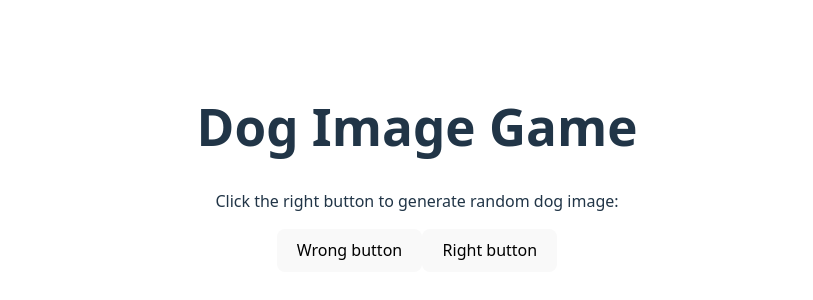
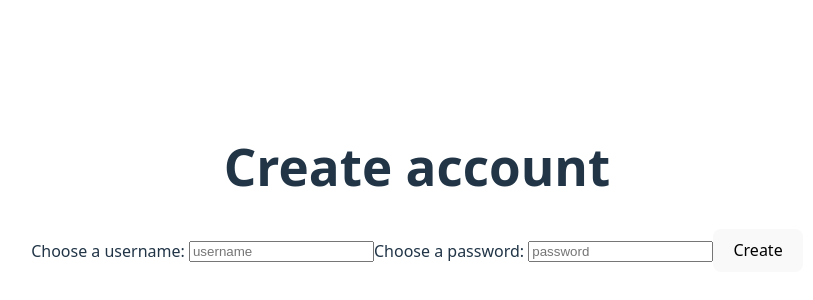
Before and after one commit to lelletocka/react-minigame-p2, a React (Vite) app in the folder mini-game/: page / in a window 1280 px wide. Shown: the part 212-512 px from the top of the page, without its empty margins (223-1036 px from the left). Built offline with nearby package versions, Linux system fonts and the light colour scheme.

Commit message:
search for errors in running code

```diff
--- a/mini-game/src/App.jsx
+++ b/mini-game/src/App.jsx
@@ -1,17 +1,24 @@
-import { useState } from 'react'
-import API from './components/API'
+import { BrowserRouter, Routes, Route } from "react-router-dom";
+import Login from "./pages/login.jsx";
+import CreateAccount from "./pages/CreateAccount.jsx";
+import Game from "./pages/Game.jsx";
 import './App.css'
 
 function App() {
-  const [count, setCount] = useState(0)
+
 
   return (
     <>
-      <div>
-        <API />
-      </div>
+      <BrowserRouter>
+
+        <Routes>
+          <Route path="/" element={<CreateAccount />} />
+          <Route path="/login" element={<Login />} />
+          <Route path="/game" element={<Game />} />
+        </Routes>
+      </BrowserRouter>
     </>
   )
 }
 
-export default App
+export default App;
--- a/mini-game/src/components/API.jsx
+++ b/mini-game/src/components/API.jsx
@@ -1,4 +1,4 @@
-import React, { use } from "react";
+import React from "react";
 import { useEffect, useState } from "react";
 
 const API = () => {
--- a/mini-game/src/components/Storage.jsx
+++ b/mini-game/src/components/Storage.jsx
@@ -6,7 +6,37 @@ const Storage = () => {
     const [chooseName, setChooseName] = useState("");
     const [choosePass, setChoosePass] = useState("");
 
+    const addAccount = () => {
+        localStorage.setItem("username", chooseName);
+        localStorage.setItem("password", choosePass);
+    }
 
+
+    return (
+        <div>
+            <h1>Create account</h1>
+            <label for="reg-name">Choose a username: </label>
+            <input
+                id="reg-name"
+                type="text"
+                value={chooseName}
+                onChange={(e) => setChooseName(e.target.value)}
+                placeholder="username"
+
+            />
+            <label for="reg-pass">Choose a password: </label>
+            <input
+                id="reg-pass"
+                type="text"
+                value={choosePass}
+                onChange={(e) => setChoosePass(e.target.value)}
+                placeholder="password"
+
+            />
+            <button>Create</button>
+        </div>
+
+    );
 
 
 
--- a/mini-game/src/pages/CreateAccount.jsx
+++ b/mini-game/src/pages/CreateAccount.jsx
@@ -0,0 +1,15 @@
+import React from 'react';
+import Storage from "../components/Storage.jsx";
+
+const CreateAccount = () => {
+
+    return (
+        <div>
+            <Storage />
+        </div>
+    )
+
+
+}
+
+export default CreateAccount;
--- a/mini-game/src/pages/Game.jsx
+++ b/mini-game/src/pages/Game.jsx
@@ -1,4 +1,6 @@
-import API from './components/API';
+import React from 'react';
+import API from '../components/API.jsx';
+import '../App.css'
 
 const Game = () => {
     return (
```
